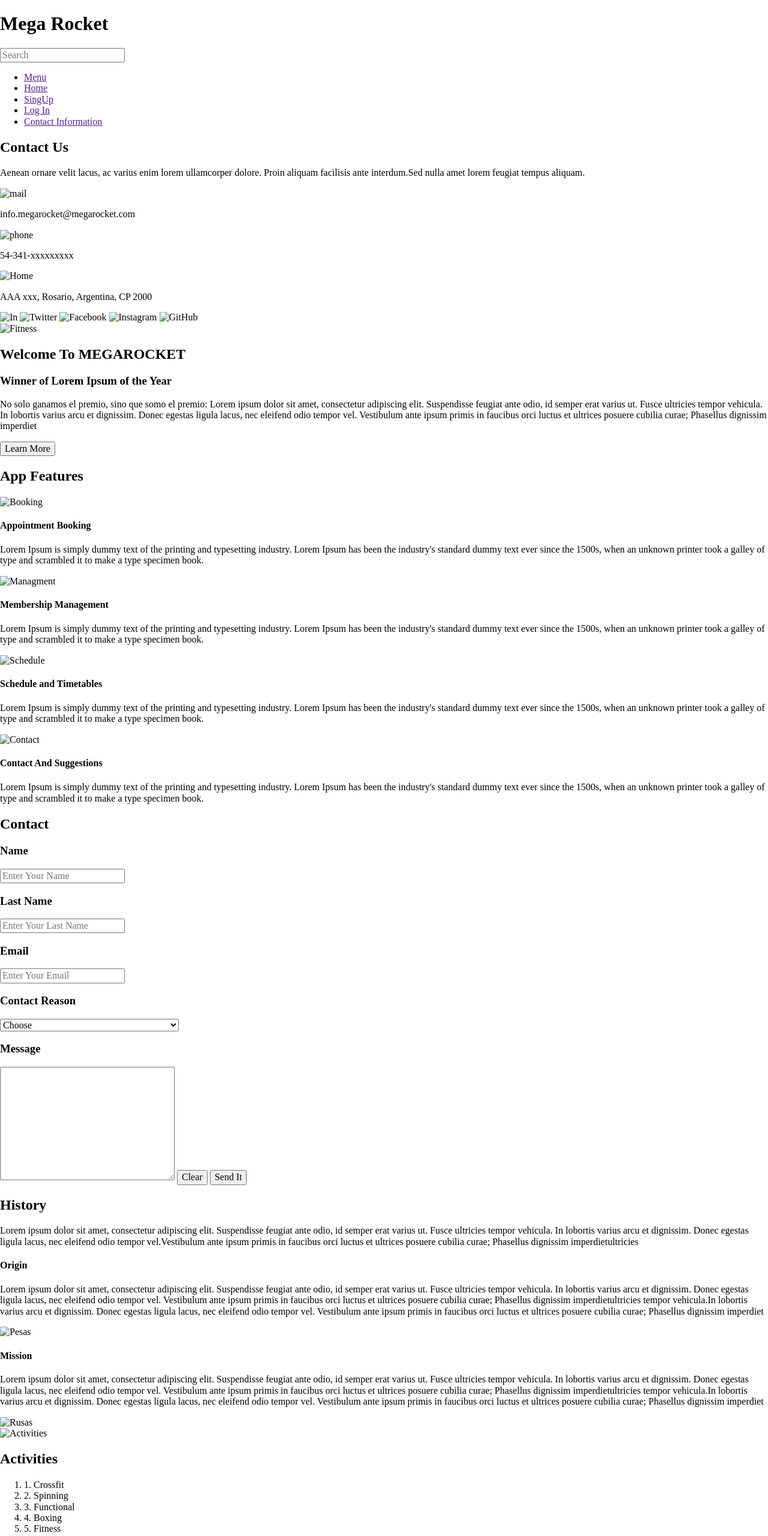
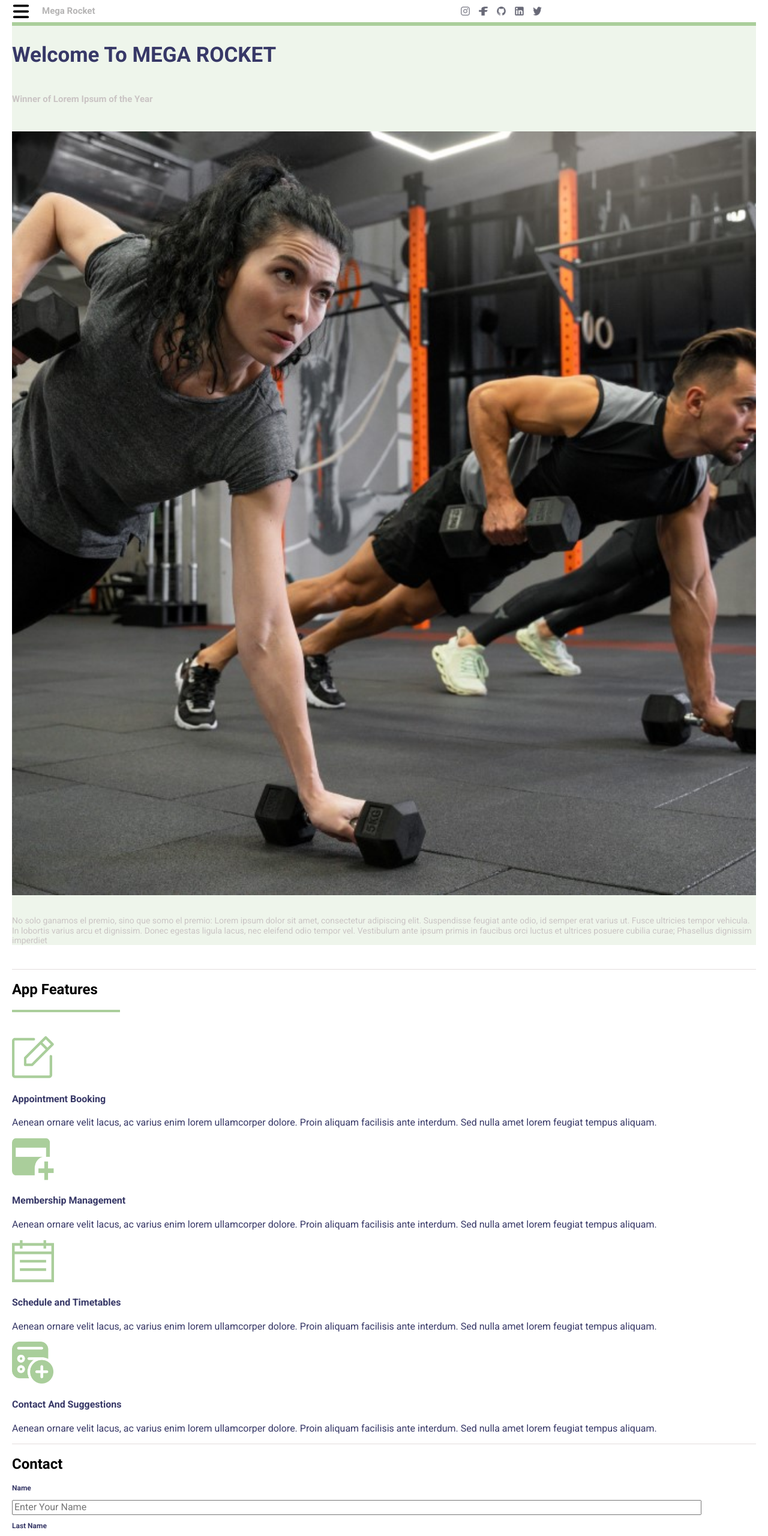
Before and after one commit to OscarLucero/BaSP-M2023, a plain HTML site: page Week-04/index.html in a window 1280 px wide. Shown: the top 2560 px of the page at 60% size. Drawn offline with Linux system fonts and the light colour scheme; files that its build step writes are made by us from their sources.

Commit message:
BaSP-W04-2023: Apply Mobile First and problems fixed

```diff
--- /dev/null
+++ b/Week-04/css/styles.css
@@ -0,0 +1,185 @@
+body{
+    margin-left: 20px;
+    margin-right: 20px;
+    background-color: white;
+    font-family: 'Roboto', sans-serif;
+}
+
+.learn-more{
+    height: 50px;
+    width: 150px;
+    margin-top: 20px;
+    border: none;
+    border-radius: 5px;
+    background-color: #AACE9B;
+    color: #373867;
+}
+
+
+
+@media(min-width: 390px){
+    .h1{
+        font-size: 15px;
+        color: rgb(182, 181, 181);
+        margin-left: 20px;
+    }
+
+    .header{
+        display: flex;
+        align-items: center;
+        border-bottom: 6px solid #AACE9B;
+    }
+
+    .ham-icon{
+        width: 30px;
+        height: 30px;
+    }
+
+    .header-imgs{
+        width: 60%;
+        display: flex;
+        justify-content: flex-end;
+    }
+
+    .align{
+        width: 15px;
+        height: 15px;
+        margin-left: 15px;
+    }
+
+    .container{
+
+        margin-bottom: 40px;
+        background-color: rgb(170, 206, 155, 0.2);
+    }
+
+    .nav{
+        display: none;
+    }
+
+    .learn-more{
+        display: none;
+    }
+
+    .title-container{
+        display: flex;
+        flex-direction: column;
+    }
+
+    .title-container > h2{
+        font-size: 35px;
+        color: #373867;
+    }
+
+    .title-container > h3{
+        font-size: 15px;
+        color: rgb(202, 196, 196);
+    }
+
+    #first-img{
+        width: 100%;
+        margin-top: 30px;
+    }
+
+    #p{
+        margin-top: 30px;
+        color: rgb(202, 196, 196);
+        font-size: 14px;
+    }
+
+    .line{
+        border-bottom: 1px solid #E3DDDD;
+        margin-bottom: 10px;
+        margin-top: 10px;
+    }
+
+    .line-2{
+        border-bottom: 4px solid #AACE9B;
+        width: 180px;
+        margin-bottom: 40px;
+    }
+
+    .container-2{
+        color: #373867;
+    }
+
+    .container-2 > h4{
+        font-size: 37px;
+    }
+
+    .img{
+        height: 70px;
+    }
+
+    .input-container{
+        display: flex;
+        flex-direction: column;
+        margin-left: 100px;
+    }
+
+    .clear{
+        height: 40px;
+        width: 110px;
+        margin-top: 20px;
+        margin-right: 50px;
+        border-radius: 5px;
+        background-color: #ffffff;
+        color: #373867;
+    }
+
+    .send-it{
+        height: 40px;
+        width: 110px;
+        margin-top: 20px;
+        border: none;
+        border-radius: 5px;
+        background-color: #AACE9B;
+        color: #373867;
+    }
+
+    .form{
+        color: #373867;
+    }
+
+    .form > h3{
+        font-size: 12px;
+    }
+
+    .form > input{
+        width: 92%;
+    }
+
+    .form > textarea{
+        width: 92%;
+        height: 100px;
+    }
+
+    .line-3{
+        color: rgb(182, 181, 181);
+        padding: 10px;
+        border-left: 4px solid black;
+        font-size: 14px;
+    }
+
+    .line-4{
+        color: rgb(182, 181, 181);
+        font-size: 14px;
+    }
+
+    .img-cont{
+        width: 100%;
+        display: flex;
+        flex-direction: column;
+    }
+
+    .act-container{
+        display: flex;
+        flex-direction: column;
+        margin-left: 80px;
+        width: 50px;
+    }
+
+    .act-container > img{
+        height: 100px;
+    }
+}
--- a/Week-04/index.html
+++ b/Week-04/index.html
@@ -13,11 +13,21 @@
     </head>
     <body>
         <header>
+            <div class="header">
+                <img class="ham-icon" src="/assets/imgs/bars-solid.svg" alt="icon">
                 <h1 class="h1">Mega Rocket</h1>
-            <div class="dn">
-                <input placeholder="Search">
+                <div class="header-imgs">
+                    <img class="align" src="/assets/imgs/insta.png" alt="Instagram">
+                    <img class="align" src="/assets/imgs/fcb.png" alt="Facebook">
+                    <img class="align" src="/assets/imgs/git-hub.png" alt="GitHub">
+                    <img class="align" src="/assets/imgs/in.png" alt="In">
+                    <img class="align" src="/assets/imgs/twt.png" alt="Twitter">
+                </div>
+            </div>
+            <div class="nav">
                 <aside>
                     <nav>
+                        <input placeholder="Search">
                         <ul>
                             <li><a href="">Menu</a></li>
                             <li><a href="">Home</a></li>
@@ -26,40 +36,28 @@
                             <li><a href="">Contact Information</a></li>
                         </ul>
                     </nav>
-                </aside>
-
                     <h2> Contact Us </h2>
                     <p>
                         Aenean ornare velit lacus, ac varius enim lorem ullamcorper dolore.
                         Proin aliquam facilisis ante interdum.Sed nulla amet lorem feugiat tempus aliquam.
                     </p>
-                <img src="assets/imgs/mail.jpg" alt="mail">
+                    <img src="/assets/imgs/mail.jpg" alt="mail">
                     <p>info.megarocket@megarocket.com</p>
-                <img src="assets/imgs/bi_telephone.png" alt="phone">
+                    <img src="/assets/imgs/bi_telephone.png" alt="phone">
                     <p>54-341-xxxxxxxxx</p>
-                <img src="assets/imgs/Home.jpg" alt="Home">
+                    <img src="/assets/imgs/Home.jpg" alt="Home">
                     <p>AAA xxx, Rosario, Argentina, CP 2000</p>
-            </div>
-            <div>
-                <div class="media">
-                    <img class="align" src="assets/imgs/in.png" alt="In">
-                    <img class="align" src="assets/imgs/twt.png" alt="Twitter">
-                    <img class="align" src="assets/imgs/fcb.png" alt="Facebook">
-                    <img class="align" src="assets/imgs/insta.png" alt="Instagram">
-                    <img class="align" src="assets/imgs/git-hub.png" alt="GitHub">
-                </div>
+                </aside>
             </div>
         </header>
         <main>
             <section>
                 <div class="container">
-                    <img class="train" src="assets/imgs/train.jpg" alt="Fitness">
-                    <div class="welcome">
-                        <h2> Welcome To MEGAROCKET</h2>
-                    </div>
-                    <div class="winner">
+                    <div class="title-container">
+                        <h2> Welcome To MEGA ROCKET</h2>
                         <h3>Winner of Lorem Ipsum of the Year</h3>
                     </div>
+                    <img id="first-img" src="/assets/imgs/train.jpg" alt="Fitness">
                     <div id="p">
                         <p>
                             No solo ganamos el premio, sino que somo el premio:
@@ -75,76 +73,70 @@
             </section>
             <section>
                 <div class="line"></div>
-                <h2 class="line-2">App Features</h2>
-                <div class="inline">
-                    <div class="block">
-                        <img src="assets/imgs/Booking.jpg" alt="Booking">
-                        <div class="note">
-                            <h4 class="note-2">Appointment Booking</h4>
+                <h2>App Features</h2>
+                <div class="line-2"></div>
+                <div class="container-2">
+                    <div>
+                        <img class="img" src="/assets/imgs/Booking.jpg" alt="Booking">
+                        <div>
+                            <h4>Appointment Booking</h4>
                             <p>
-                                Lorem Ipsum is simply dummy text of the printing and typesetting industry.
-                                Lorem Ipsum has been the industry's standard dummy text ever since the 1500s,
-                                when an unknown printer took a galley of type and scrambled
-                                it to make a type specimen book.
+                                Aenean ornare velit lacus, ac varius enim lorem ullamcorper dolore.
+                                Proin aliquam facilisis ante interdum. Sed nulla amet lorem feugiat tempus aliquam.
                             </p>
                         </div>
                     </div>
-                    <div class="block">
-                        <img src="assets/imgs/Management.png" alt="Managment">
-                        <div class="note">
-                            <h4 class="note-2">Membership Management</h4>
+                    <div>
+                        <img class="img" src="/assets/imgs/Management.png" alt="Managment">
+                        <div>
+                            <h4>Membership Management</h4>
                             <p>
-                                Lorem Ipsum is simply dummy text of the printing and typesetting industry.
-                                Lorem Ipsum has been the industry's standard dummy text ever since the 1500s,
-                                when an unknown printer took a galley of type and scrambled it
-                                to make a type specimen book.
+                                Aenean ornare velit lacus, ac varius enim lorem ullamcorper dolore.
+                                Proin aliquam facilisis ante interdum. Sed nulla amet lorem feugiat tempus aliquam.
                             </p>
                         </div>
                     </div>
-                    <div class="block">
-                        <img src="assets/imgs/Timetablets.png" alt="Schedule">
-                        <div class="note">
-                            <h4 class="note-2">Schedule and Timetables</h4>
+                    <div>
+                        <img class="img" src="/assets/imgs/Timetablets.png" alt="Schedule">
+                        <div>
+                            <h4>Schedule and Timetables</h4>
                             <p>
-                                Lorem Ipsum is simply dummy text of the printing and typesetting industry.
-                                Lorem Ipsum has been the industry's standard dummy text ever since the 1500s,
-                                when an unknown printer took a galley of type and scrambled it
-                                to make a type specimen book.
+                                Aenean ornare velit lacus, ac varius enim lorem ullamcorper dolore.
+                                Proin aliquam facilisis ante interdum. Sed nulla amet lorem feugiat tempus aliquam.
                             </p>
                         </div>
                     </div>
-                    <div class="block">
-                        <img src="assets/imgs/Suggestions.jpg" alt="Contact">
-                        <div class="note">
-                            <h4 class="note-2">Contact And Suggestions</h4>
+                    <div>
+                        <img class="img" src="/assets/imgs/Suggestions.jpg" alt="Contact">
+                        <div>
+                            <h4>Contact And Suggestions</h4>
                             <p>
-                                Lorem Ipsum is simply dummy text of the printing and typesetting industry.
-                                Lorem Ipsum has been the industry's standard dummy text ever since the 1500s,
-                                when an unknown printer took a galley of type and scrambled it
-                                to make a type specimen book.
+                                Aenean ornare velit lacus, ac varius enim lorem ullamcorper dolore.
+                                Proin aliquam facilisis ante interdum. Sed nulla amet lorem feugiat tempus aliquam.
                             </p>
                         </div>
                     </div>
                 </div>
             </section>
             <section>
+                <div></div>
+                <form>
                     <div class="line"></div>
-                <form>
-                    <h2 class="note-2">Contact</h2>
+                    <h2>Contact</h2>
                     <div class="form">
-                        <h3 class="note-3">Name</h3>
+                        <h3>Name</h3>
                         <input type="text" name="Name" placeholder="Enter Your Name" class="Campo">
                     </div>
                     <div class="form">
-                        <h3 class="note-3">Last Name</h3>
+                        <h3>Last Name</h3>
                         <input type="text" name="Name" placeholder="Enter Your Last Name" class="Campo">
                     </div>
                     <div class="form">
-                        <h3 class="note-3">Email</h3>
+                        <h3>Email</h3>
                         <input type="email" name="Email" placeholder="Enter Your Email" class="Campo">
                     </div>
-                    <div class="select">
-                        <h3 class="note-3">Contact Reason</h3>
+                    <div class="form">
+                        <h3>Contact Reason</h3>
                         <select name="format" id="format">
                             <option selected disabled> Choose </option>
                             <option value="1">I want to know about membership and cost</option>
@@ -159,22 +151,24 @@
                             rows="10"
                             id="text-area">
                         </textarea>
-                        <input id="clear" type="submit" value="Clear">
-                        <input class="learn-more" type="submit" value="Send It">
+                        <div class="input-container">
+                            <input class="clear" type="submit" value="Clear">
+                            <input class="send-it" type="submit" value="Send It">
+                        </div>
                     </div>
                 </form>
             </section>
             <section>
                 <div class="line"></div>
                 <h2>History</h2>
-                <p id="line-4">
+                <p class="line-3">
                     Lorem ipsum dolor sit amet, consectetur adipiscing elit. Suspendisse feugiat ante odio,
                     id semper erat varius ut. Fusce ultricies tempor vehicula. In lobortis varius arcu et dignissim.
                     Donec egestas ligula lacus, nec eleifend odio tempor vel.Vestibulum ante ipsum primis in faucibus
                     orci luctus et ultrices posuere cubilia curae; Phasellus dignissim imperdietultricies
                 </p>
-                <h4 class="note-2">Origin</h4>
-                <p id="line-5">
+                <h4>Origin</h4>
+                <p class="line-4">
                     Lorem ipsum dolor sit amet, consectetur adipiscing elit. Suspendisse feugiat ante odio,
                     id semper erat varius ut. Fusce ultricies tempor vehicula. In lobortis varius arcu et dignissim.
                     Donec egestas ligula lacus, nec eleifend odio tempor vel. Vestibulum ante ipsum primis in faucibus
@@ -183,9 +177,12 @@
                     nec eleifend odio tempor vel. Vestibulum ante ipsum primis in faucibus orci luctus
                     et ultrices posuere cubilia curae; Phasellus dignissim imperdiet
                 </p>
-                <img id="pesas" src="assets/imgs/Pesas.jpg" alt="Pesas">
-                <h4 id="note-4">Mission</h4>
-                <p id="line-6">
+                <div class="img-cont">
+                    <img src="/assets/imgs/Pesas.jpg" alt="Pesas">
+                    <img src="/assets/imgs/Rusas.jpg" alt="Rusas">
+                </div>
+                <h4>Mission</h4>
+                <p class="line-4">
                     Lorem ipsum dolor sit amet, consectetur adipiscing elit. Suspendisse feugiat ante odio,
                     id semper erat varius ut. Fusce ultricies tempor vehicula. In lobortis varius arcu et dignissim.
                     Donec egestas ligula lacus, nec eleifend odio tempor vel. Vestibulum ante ipsum primis in faucibus
@@ -194,15 +191,14 @@
                     nec eleifend odio tempor vel. Vestibulum ante ipsum primis in faucibus orci luctus
                     et ultrices posuere cubilia curae; Phasellus dignissim imperdiet
                 </p>
-                <img id="rusas" src="assets/imgs/Rusas.jpg" alt="Rusas">
             </section>
             <div class="line"></div>
             <section>
-                <div class="inline">
-                    <div class="block-2">
-                        <img class="act" src="assets/imgs/Activities.jpg" alt="Activities">
-                        <div class="note">
-                            <h2 class="note-2">Activities</h2>
+                <div class="act-container">
+                    <div>
+                        <img src="/assets/imgs/Activities.jpg" alt="Activities">
+                        <div>
+                            <h2>Activities</h2>
                             <ol>
                                 <li>1. Crossfit</li>
                                 <li>2. Spinning</li>
@@ -212,10 +208,10 @@
                             </ol>
                         </div>
                     </div>
-                    <div class="block-2">
-                        <img class="card" src="assets/imgs/Black Membership.png" alt="BMembership">
-                        <div class="note">
-                            <div class="letter">
+                    <div>
+                        <img src="/assets/imgs/Black Membership.png" alt="BMembership">
+                        <div>
+                            <div>
                                 <h2>Black Membership</h2>
                                 <ol>
                                     <li>1. Free Pass To The Weight Room</li>
@@ -226,10 +222,10 @@
                             </div>
                         </div>
                     </div>
-                    <div class="block-2">
-                        <img class="act" src="assets/imgs/Classic Membership.jpg" alt="CMembership">
-                        <div class="note">
-                            <h2 class="note-2">Classic Membership</h2>
+                    <div>
+                        <img src="/assets/imgs/Classic Membership.jpg" alt="CMembership">
+                        <div>
+                            <h2>Classic Membership</h2>
                             <ol>
                                 <li>1.Free Pass To The Weight Room</li>
                                 <li>2. Personalized Follow up By a Trainer</li>
@@ -237,8 +233,8 @@
                             </ol>
                         </div>
                     </div>
-                    <div class="block-2">
-                        <img class="act" src="assets/imgs/Only Classes Membership.jpg" alt="OCMembership">
+                    <div>
+                        <img src="/assets/imgs/Only Classes Membership.jpg" alt="OCMembership">
                         <div class="note">
                             <h2 class="note-2">Only Classic Membership</h2>
                             <ol>
@@ -263,11 +259,11 @@
         <div id="line-3"></div>
         <footer>
             <div class="media-2">
-                <img src="assets/imgs/in.png" alt="In">
-                <img src="assets/imgs/twt.png" alt="Twitter">
-                <img src="assets/imgs/fcb.png" alt="Facebook">
-                <img src="assets/imgs/insta.png" alt="Instagram">
-                <img src="assets/imgs/git-hub.png" alt="GitHub">
+                <img src="/assets/imgs/in.png" alt="In">
+                <img src="/assets/imgs/twt.png" alt="Twitter">
+                <img src="/assets/imgs/fcb.png" alt="Facebook">
+                <img src="/assets/imgs/insta.png" alt="Instagram">
+                <img src="/assets/imgs/git-hub.png" alt="GitHub">
             </div>
             <h6 class="media-2">Rosario, Argentina</h6>
             <h6 class="media-2">Copyright © 2022 Radium Rocket. All rights reserved.</h6>
```
Also changed, not shown: Week-04/styles.css (deleted), assets/imgs/bars-solid.svg (added), 1 other file. Lines whose indentation alone changed are shown as unchanged.
